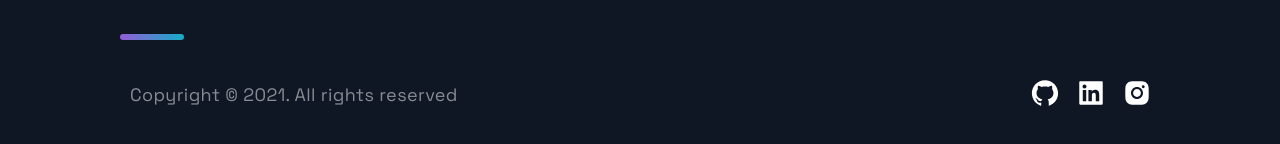
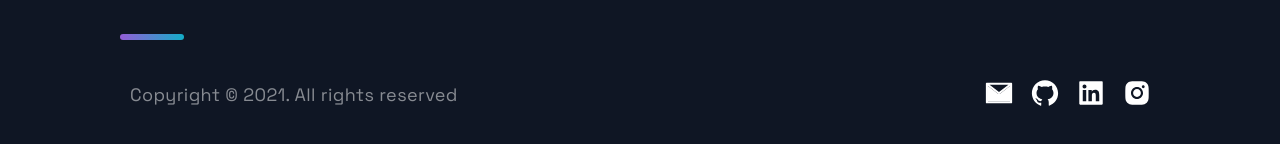
Before and after one commit to sachuverma/Portfolio, a Next.js app: page / in a window 1280 px wide. Shown: the part 6022-6166 px from the top of the page. Built offline with nearby package versions, Linux system fonts and the light colour scheme.

Commit message:
update footer

```diff
--- a/src/components/Footer/Footer.js
+++ b/src/components/Footer/Footer.js
@@ -1,5 +1,5 @@
 import React from 'react';
-import { AiFillGithub, AiFillInstagram, AiFillLinkedin } from 'react-icons/ai';
+import { AiFillGithub, AiTwotoneMail, AiFillInstagram, AiFillLinkedin } from 'react-icons/ai';
 
 import { SocialIcons } from '../Header/HeaderStyles';
 import { CompanyContainer, FooterWrapper, LinkColumn, LinkItem, LinkList, LinkTitle, Slogan, SocialContainer, SocialIconsContainer } from './FooterStyles';
@@ -24,13 +24,16 @@ const Footer = () => {
           <Slogan>Copyright © 2021. All rights reserved</Slogan>
         </CompanyContainer>
         <SocialContainer>
+          <SocialIcons href="mailto:sachinverma53121@gmail.com">
+            <AiTwotoneMail size="3rem" />
+          </SocialIcons>
           <SocialIcons href="https://github.com/sachuverma">
             <AiFillGithub size="3rem" />
           </SocialIcons>
           <SocialIcons href="https://www.linkedin.com/in/sachuverma/">
             <AiFillLinkedin size="3rem" />
           </SocialIcons>
-          <SocialIcons href="https://www.instagram.com/sachuv.erma/">
+          <SocialIcons href="https://www.instagram.com/sachinv.erma/">
             <AiFillInstagram size="3rem" />
           </SocialIcons>
         </SocialContainer>
```
